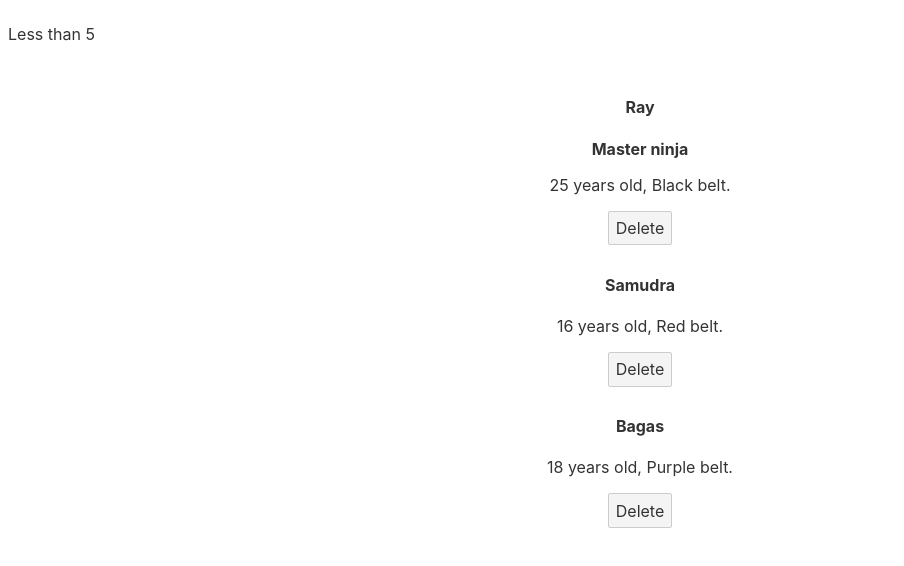
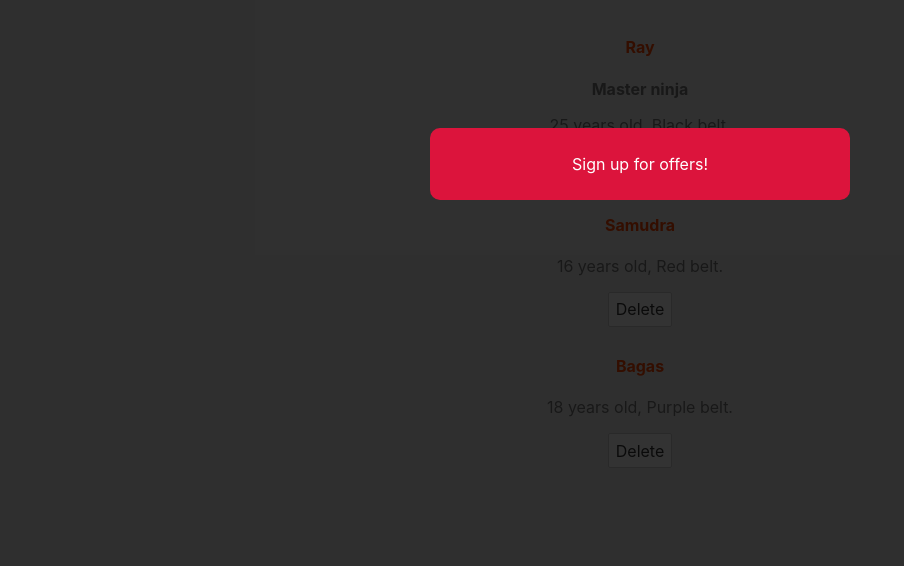
Before and after one commit to raybagas7/svelte-intro-ntk, a Svelte app: page / in a window 1280 px wide. Shown: the top 566 px of the page, without its empty margins (0-904 px from the left). Built offline with nearby package versions, Linux system fonts and the light colour scheme.

Commit message:
feat(css and conditional style): - conditional style in svelte syntax for modal component

```diff
--- a/public/global.css
+++ b/public/global.css
@@ -1,4 +1,5 @@
-html, body {
+html,
+body {
   position: relative;
   width: 100%;
   height: 100%;
@@ -6,14 +7,15 @@ html, body {
 
 body {
   color: #333;
+  padding: 0;
   margin: 0;
-	padding: 8px;
   box-sizing: border-box;
-	font-family: -apple-system, BlinkMacSystemFont, "Segoe UI", Roboto, Oxygen-Sans, Ubuntu, Cantarell, "Helvetica Neue", sans-serif;
+  font-family: -apple-system, BlinkMacSystemFont, 'Segoe UI', Roboto,
+    Oxygen-Sans, Ubuntu, Cantarell, 'Helvetica Neue', sans-serif;
 }
 
 a {
-	color: rgb(0,100,200);
+  color: rgb(0, 100, 200);
   text-decoration: none;
 }
 
@@ -22,14 +24,17 @@ a:hover {
 }
 
 a:visited {
-	color: rgb(0,80,160);
+  color: rgb(0, 80, 160);
 }
 
 label {
   display: block;
 }
 
-input, button, select, textarea {
+input,
+button,
+select,
+textarea {
   font-family: inherit;
   font-size: inherit;
   -webkit-padding: 0.4em 0;
@@ -61,3 +66,17 @@ button:not(:disabled):active {
 button:focus {
   border-color: #666;
 }
+
+/* extra style */
+body {
+  color: #777;
+  background: #eee;
+}
+
+h4 {
+  color: orangered;
+}
+
+button {
+  background: white;
+}
--- a/src/App.svelte
+++ b/src/App.svelte
@@ -1,4 +1,6 @@
 <script>
+  import Modal from './Modal.svelte';
+
   let people = [
     { name: 'Ray', beltColor: 'Black', age: 25, id: 1 },
     { name: 'Samudra', beltColor: 'Red', age: 16, id: 2 },
@@ -9,19 +11,9 @@
     // delete person from people
     people = people.filter((person) => person.id !== id);
   };
-
-  let num = 3;
 </script>
 
-<!--- Conditional logic -->
-{#if num > 20}
-  <p>Greater than 20</p>
-{:else if num > 5}
-  <p>Greater than 5</p>
-{:else}
-  <p>Less than 5</p>
-{/if}
-
+<Modal />
 <main>
   {#each people as person (person.id)}
     <div>
--- /dev/null
+++ b/src/Modal.svelte
@@ -0,0 +1,35 @@
+<script>
+  let showModal = true;
+  let isPromo = true;
+</script>
+
+{#if showModal}
+  <div class="backdrop" class:promo={isPromo}>
+    <div class="modal">
+      <p>Sign up for offers!</p>
+    </div>
+  </div>
+{/if}
+
+<style>
+  .backdrop {
+    width: 100%;
+    height: 100%;
+    position: fixed;
+    background: rgba(0, 0, 0, 0.8);
+  }
+
+  .modal {
+    padding: 10px;
+    border-radius: 10px;
+    max-width: 400px;
+    margin: 10% auto;
+    text-align: center;
+    background-color: white;
+  }
+
+  .promo .modal {
+    background: crimson;
+    color: white;
+  }
+</style>
--- a/src/main.js
+++ b/src/main.js
@@ -1,10 +1,10 @@
 import App from './App.svelte';
 
 const app = new App({
-	target: document.body,
-	props: {
-		name: 'world'
-	}
+  target: document.body,
+  props: {
+    name: 'world',
+  },
 });
 
 export default app;
```
Lines whose indentation alone changed are shown as unchanged.
